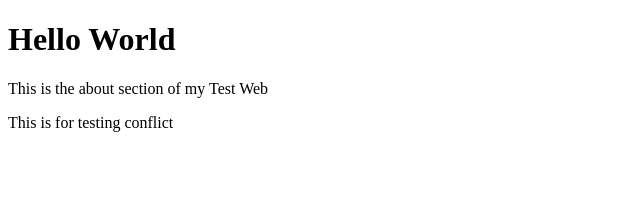
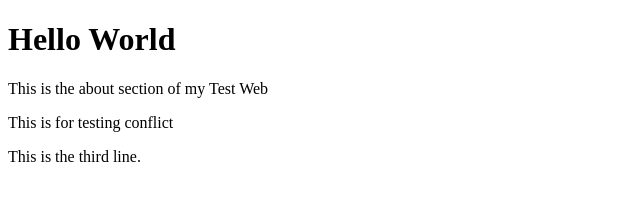
Before and after one commit to mamir1996/Test_web, a plain HTML site: page index.html in a window 1280 px wide. Shown: the whole page, without its empty margins (0-640 px from the left). Drawn offline with Linux system fonts and the light colour scheme.

Commit message:
add line3

```diff
--- a/index.html
+++ b/index.html
@@ -4,5 +4,6 @@
     <h1>Hello World</h1>
 <p>This is the about section of my Test Web</p>
 <p>This is for testing conflict</p>
+<p>This is the third line.</p>
 </body>
 </html>
```
